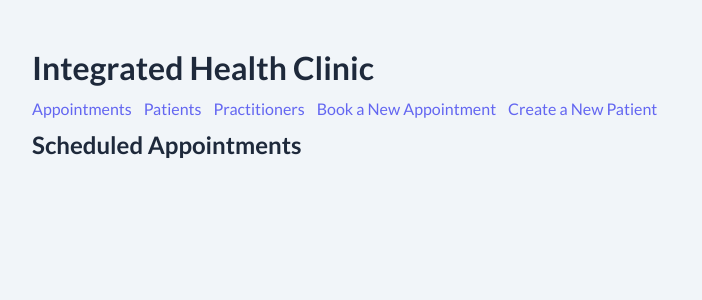
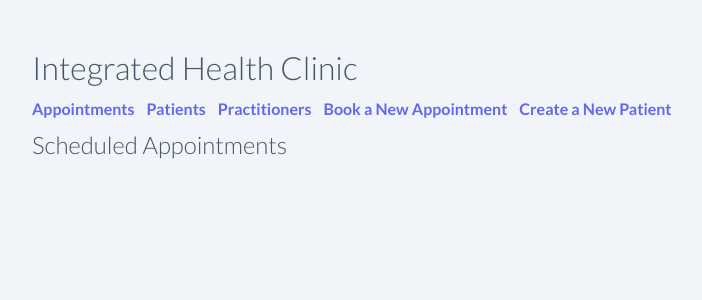
Before and after one commit to joe-mccann-dev/integrated_health_clinic, a Django app: page /appointments/ in a window 1280 px wide. Shown: the top 300 px of the page, without its empty margins (16-718 px from the left). Run offline with Django 5.2, Linux system fonts and the light colour scheme; data that the repository does not hold is empty; parts of the project's set-up code (start-up, migrations or seed data) failed here and were passed over.

Commit message:
Make headers a lighter font weight.

```diff
--- a/integrated_health_clinic/static/application.css
+++ b/integrated_health_clinic/static/application.css
@@ -4,6 +4,7 @@
   --slate-100: #f1f5f9;
   --slate-200: #e2e8f0;
   --slate-500: #64748b;
+  --slate-600: #475569;
   --slate-800: #1e293b;
   --indigo-500: #6366f1;
 }
@@ -33,10 +34,16 @@ body {
   gap: 12px;
 }
 
+h1, h2, h3, h4 {
+  color: var(--slate-600);
+  font-weight: 300;
+}
+
 nav {
   display: flex;
   flex-wrap: wrap;
   gap: 12px;
+  font-weight: 700;
 }
 
 form p {
```
